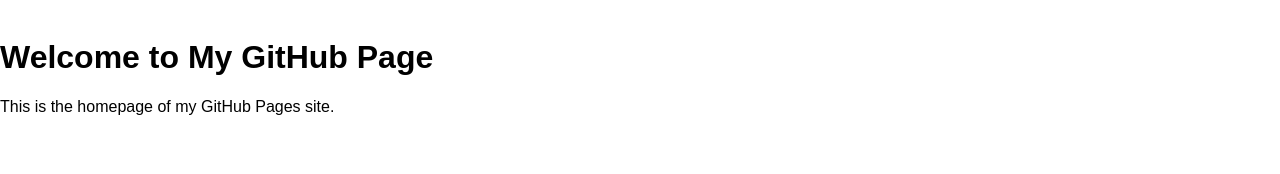
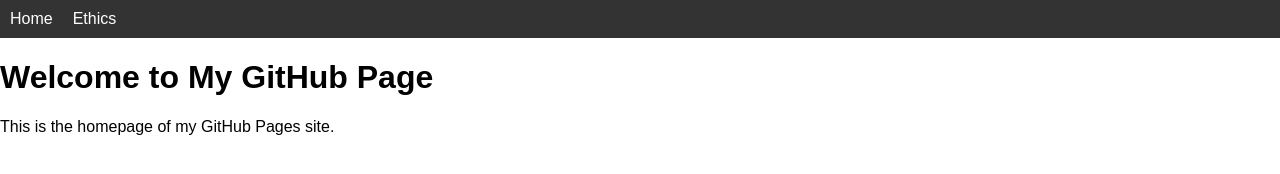
Before and after one commit to mohammad-irfan03/IT304, a plain HTML site: page index.html in a window 1280 px wide. Drawn offline with Linux system fonts and the light colour scheme.

Commit message:
Update style.css

```diff
--- a/style.css
+++ b/style.css
@@ -43,3 +43,30 @@ footer {
     bottom: 0;
     width: 100%;
 }
+
+/* Styling for the Navigation Bar */
+nav {
+    background-color: #333; /* Dark background for the nav bar */
+    padding: 10px;         /* Space inside the nav bar */
+}
+
+nav ul {
+    list-style: none;      /* Remove bullet points */
+    margin: 0;
+    padding: 0;
+    display: flex;         /* Horizontal layout for menu items */
+}
+
+nav ul li {
+    margin-right: 20px;    /* Space between menu items */
+}
+
+nav ul li a {
+    text-decoration: none; /* Remove underline from links */
+    color: white;          /* Make links white */
+    font-size: 16px;       /* Set font size */
+}
+
+nav ul li a:hover {
+    text-decoration: underline; /* Underline links on hover */
+}
```
